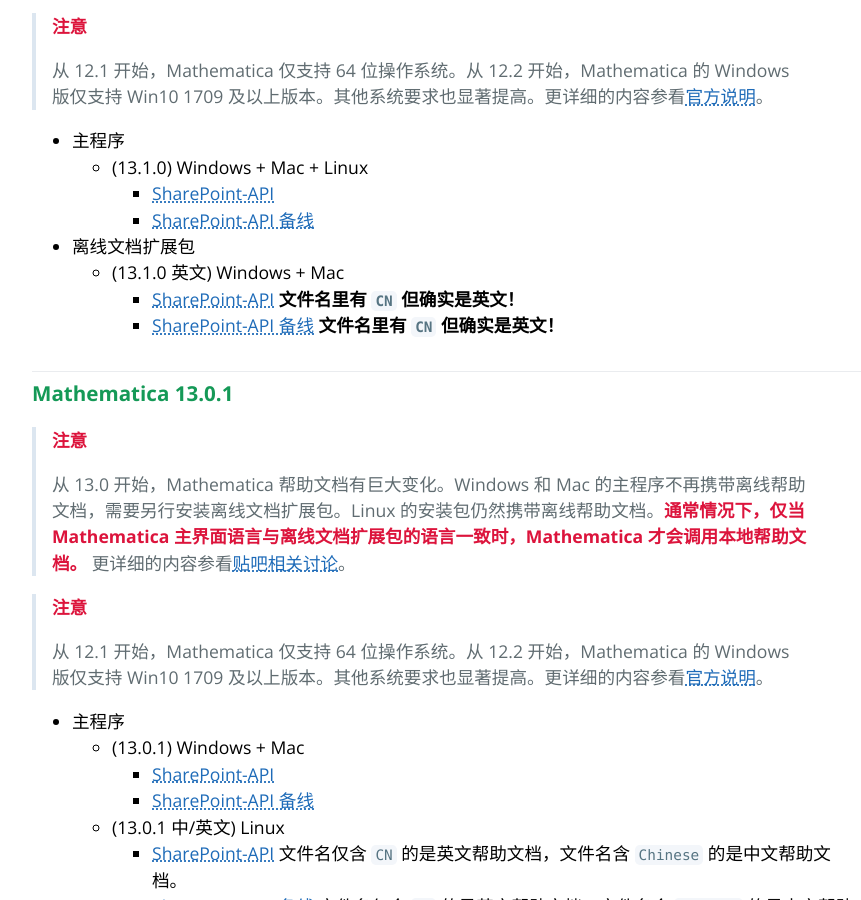
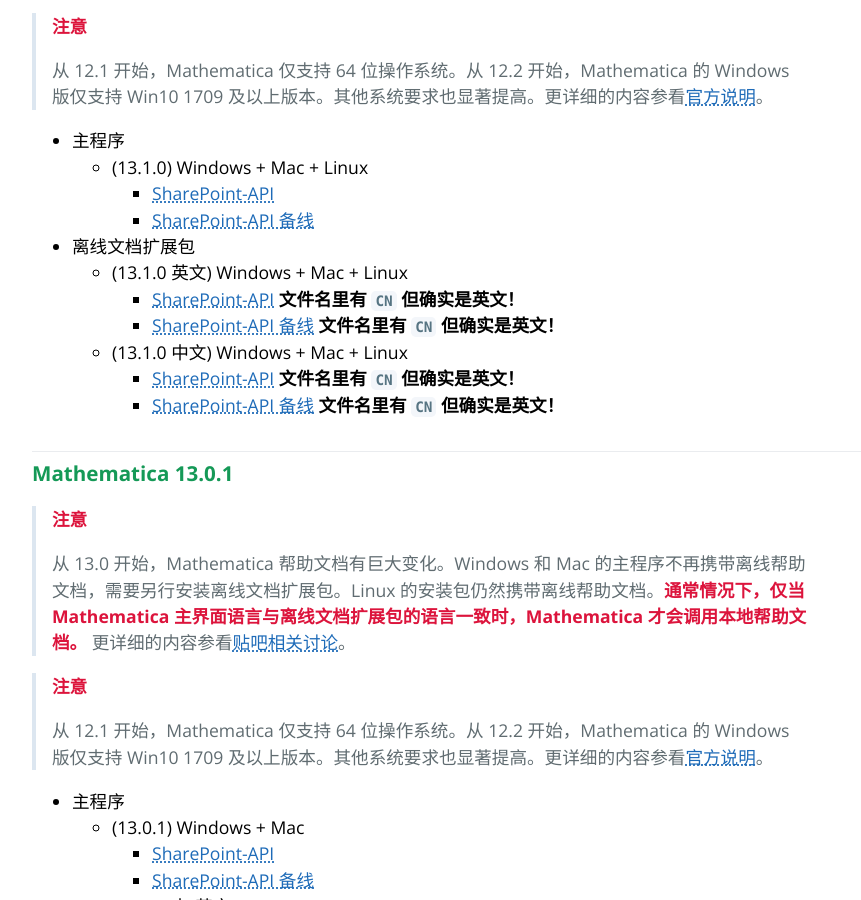
Before and after one commit to TieBaMma/InstallTutorial, a Jekyll site: the page built from index.md, in a window 1280 px wide and 900 px high, scrolled down 6456 px. Shown: the whole window, without its empty margins (192-1053 px from the left). Built offline with Jekyll 4.4.1, drawn with Linux system fonts in a browser that asks for light colours.

Commit message:
增加 13.1.0 中文文档包链接

```diff
--- a/index.md
+++ b/index.md
@@ -234,11 +234,14 @@
 * 主程序
   * (13.1.0) Windows + Mac + Linux
     * [SharePoint-API](https://wdm.itsu.eu.org/auto/Mathematica/13.1.0.0/Main/)
-	* [SharePoint-API 备线](https://wdm.itsu.eu.org/cf-route/Mathematica/13.1.0.0/Main/)
+    * [SharePoint-API 备线](https://wdm.itsu.eu.org/cf-route/Mathematica/13.1.0.0/Main/)
 * 离线文档扩展包
-  * (13.1.0 英文) Windows + Mac
+  * (13.1.0 英文) Windows + Mac + Linux
     * [SharePoint-API](https://wdm.itsu.eu.org/auto/Mathematica/13.1.0.0/WLDocs/EN/) **文件名里有 `CN` 但确实是英文！**
-	* [SharePoint-API 备线](https://wdm.itsu.eu.org/cf-route/Mathematica/13.1.0.0/WLDocs/EN/) **文件名里有 `CN` 但确实是英文！**
+    * [SharePoint-API 备线](https://wdm.itsu.eu.org/cf-route/Mathematica/13.1.0.0/WLDocs/EN/) **文件名里有 `CN` 但确实是英文！**
+  * (13.1.0 中文) Windows + Mac + Linux
+    * [SharePoint-API](https://wdm.itsu.eu.org/auto/Mathematica/13.1.0.0/WLDocs/CN/) **文件名里有 `CN` 但确实是英文！**
+    * [SharePoint-API 备线](https://wdm.itsu.eu.org/cf-route/Mathematica/13.1.0.0/WLDocs/CN/) **文件名里有 `CN` 但确实是英文！**
 
 ### Mathematica 13.0.1
 
@@ -254,17 +257,17 @@
 * 主程序
   * (13.0.1) Windows + Mac
     * [SharePoint-API](https://wdm.itsu.eu.org/auto/Mathematica/13.0.1.0/Main/)
-	* [SharePoint-API 备线](https://wdm.itsu.eu.org/cf-route/Mathematica/13.0.1.0/Main/)
+    * [SharePoint-API 备线](https://wdm.itsu.eu.org/cf-route/Mathematica/13.0.1.0/Main/)
   * (13.0.1 中/英文) Linux
     * [SharePoint-API](https://wdm.itsu.eu.org/auto/Mathematica/13.0.1.0/Main/) 文件名仅含 `CN` 的是英文帮助文档，文件名含 `Chinese` 的是中文帮助文档。
-	* [SharePoint-API 备线](https://wdm.itsu.eu.org/cf-route/Mathematica/13.0.1.0/Main/) 文件名仅含 `CN` 的是英文帮助文档，文件名含 `Chinese` 的是中文帮助文档。
+    * [SharePoint-API 备线](https://wdm.itsu.eu.org/cf-route/Mathematica/13.0.1.0/Main/) 文件名仅含 `CN` 的是英文帮助文档，文件名含 `Chinese` 的是中文帮助文档。
 * 离线文档扩展包
   * (13.0.1 英文) Windows + Mac
     * [SharePoint-API](https://wdm.itsu.eu.org/auto/Mathematica/13.0.1.0/WLDocs/EN/) **文件名里有 `CN` 但确实是英文！**
-	* [SharePoint-API 备线](https://wdm.itsu.eu.org/cf-route/Mathematica/13.0.1.0/WLDocs/EN/) **文件名里有 `CN` 但确实是英文！**
+    * [SharePoint-API 备线](https://wdm.itsu.eu.org/cf-route/Mathematica/13.0.1.0/WLDocs/EN/) **文件名里有 `CN` 但确实是英文！**
   * (13.0.1 中文) Windows + Mac
     * [SharePoint-API](https://wdm.itsu.eu.org/auto/Mathematica/13.0.1.0/WLDocs/CN/)
-	* [SharePoint-API 备线](https://wdm.itsu.eu.org/cf-route/Mathematica/13.0.1.0/WLDocs/CN/)
+    * [SharePoint-API 备线](https://wdm.itsu.eu.org/cf-route/Mathematica/13.0.1.0/WLDocs/CN/)
 
 ### Mathematica 13.0.0
 
@@ -281,13 +284,13 @@
 * 主程序
   * (13.0.0) Windows + Linux + Mac
     * [SharePoint-API](https://wdm.itsu.eu.org/auto/Mathematica/13.0.0.0/Main/)
-	* [SharePoint-API 备线](https://wdm.itsu.eu.org/cf-route/Mathematica/13.0.0.0/Main/)
+    * [SharePoint-API 备线](https://wdm.itsu.eu.org/cf-route/Mathematica/13.0.0.0/Main/)
   * (13.0.0) Windows
     * [百度网盘](https://pan.baidu.com/s/1aD5GhENsYr-hmMxrLZOY3A) 提取码：`1111`
 * 离线文档扩展包
   * (13.0.0 英文) Windows + Mac
     * [SharePoint-API](https://wdm.itsu.eu.org/auto/Mathematica/13.0.0.0/WLDocs/EN/) **文件名里有 `CN` 但确实是英文！**
-	* [SharePoint-API 备线](https://wdm.itsu.eu.org/cf-route/Mathematica/13.0.0.0/WLDocs/EN/) **文件名里有 `CN` 但确实是英文！**
+    * [SharePoint-API 备线](https://wdm.itsu.eu.org/cf-route/Mathematica/13.0.0.0/WLDocs/EN/) **文件名里有 `CN` 但确实是英文！**
   * (13.0.0 英文) Windows
     * [百度网盘](https://pan.baidu.com/s/1aD5GhENsYr-hmMxrLZOY3A) 提取码：`1111`
   * 此版本没有中文离线文档扩展包，如有需要可以下载 13.0.1 版本安装。
```
